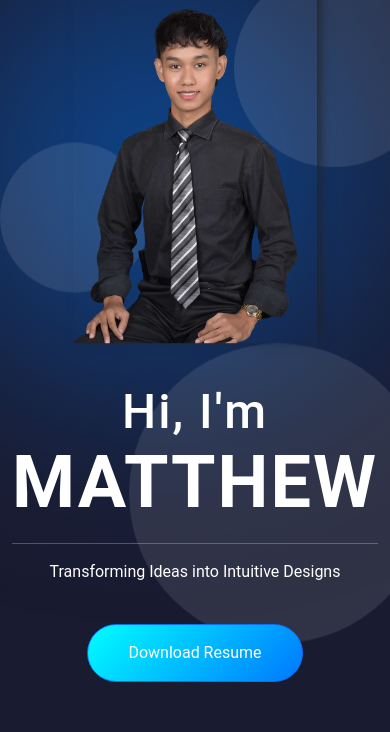
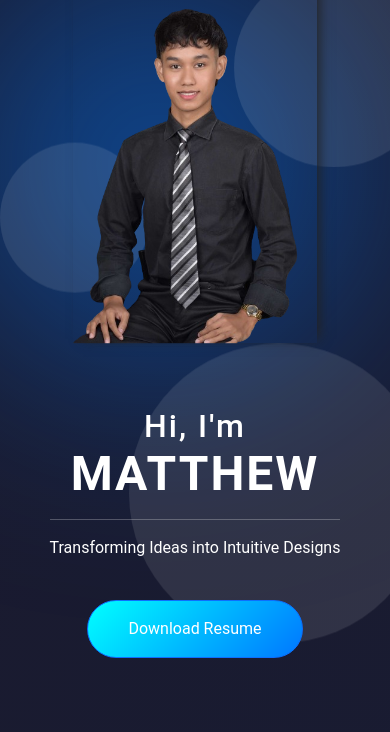
Before and after one commit to mattchu0/Portfolio.github.io, a plain HTML site: page home.html in a window 390 px wide. Shown: the part 112-844 px from the top of the page. Drawn offline with nearby package versions, Linux system fonts and the light colour scheme.

Commit message:
Add files via upload

```diff
--- a/home.css
+++ b/home.css
@@ -258,7 +258,7 @@ main {
     }
 
     .profile-text h2 span {
-        font-size: 5rem;
+        font-size: 4rem;
     }
 
 }
@@ -294,11 +294,11 @@ main {
         margin-bottom: 20px;
     }
     .profile-text h2 {
-        font-size: 3rem;
+        font-size: 2rem;
     }
 
     .profile-text h2 span {
-        font-size: 4.5rem;
+        font-size: 3rem;
     }
 
     .profile-text p {
```
